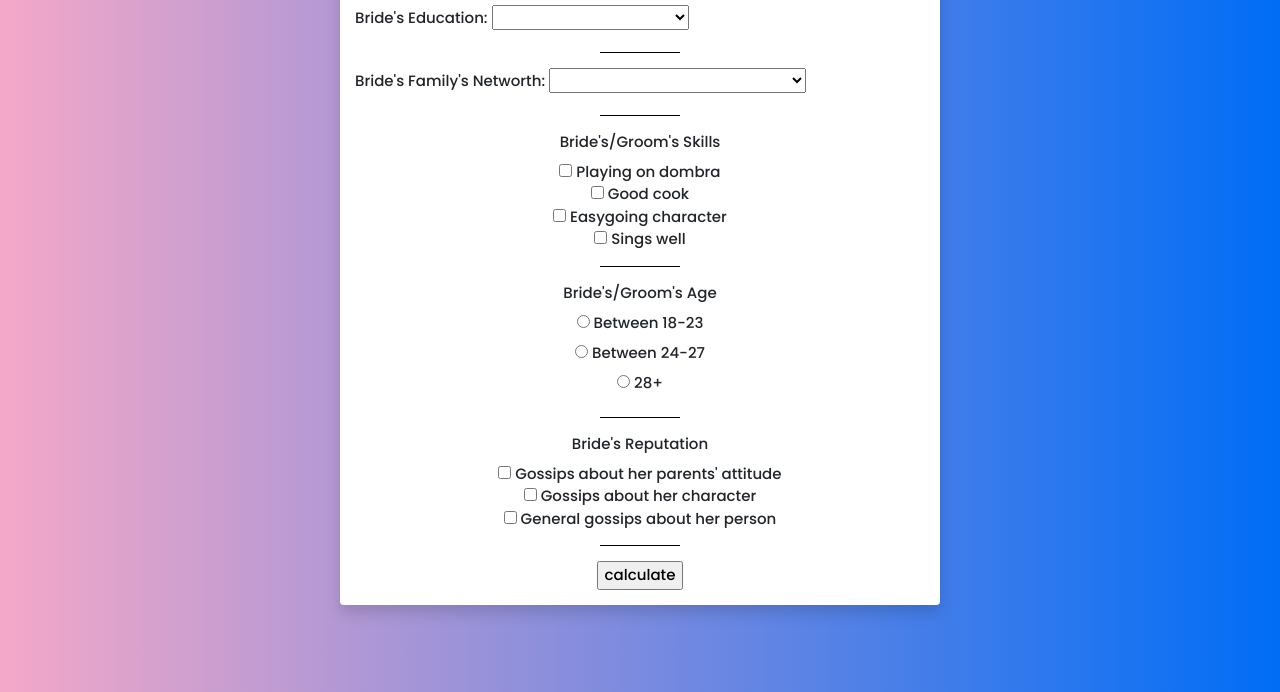
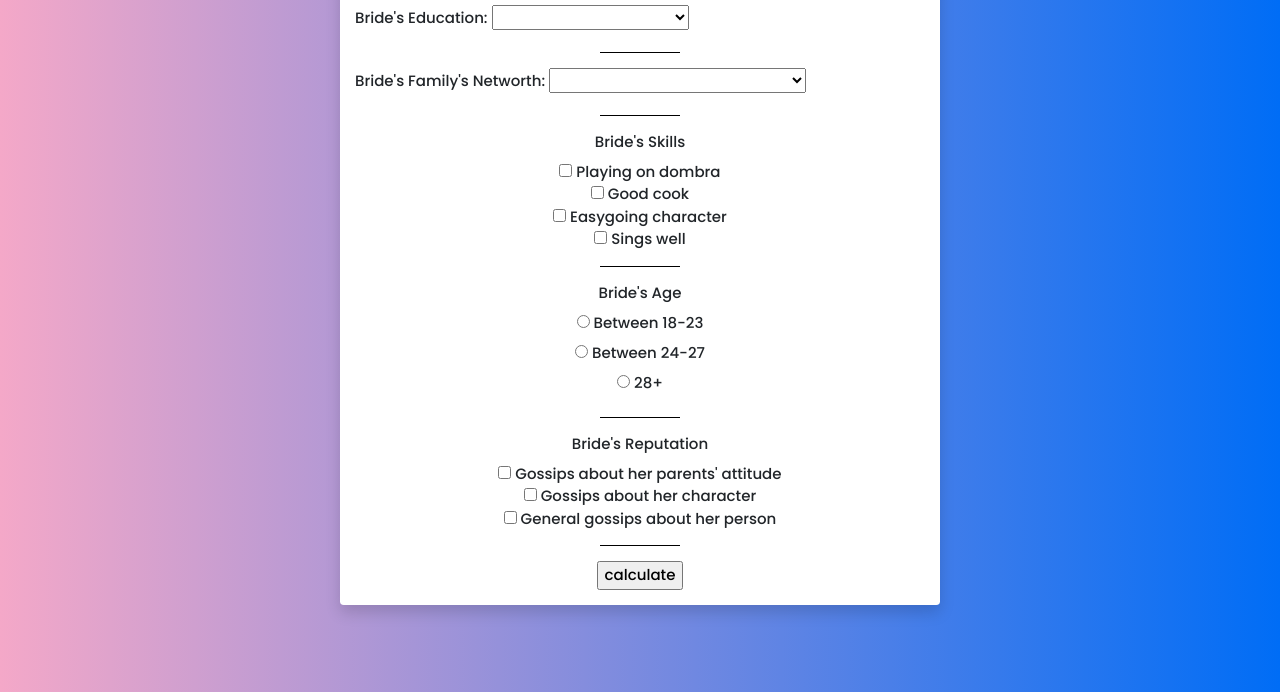
Before and after one commit to bixitova/Assignmnet-3, a plain HTML site: page index.html in a window 1280 px wide. Shown: the part 108-800 px from the top of the page. Drawn offline with nearby package versions, Linux system fonts and the light colour scheme.

Commit message:
Update index.html

```diff
--- a/index.html
+++ b/index.html
@@ -39,7 +39,7 @@
         </select>
         <hr>
         <form action="/action_page.php">
-          <label for="skills">Bride's/Groom's Skills</label><br>
+          <label for="skills">Bride's Skills</label><br>
           <input type="checkbox" class="skills" value="100"> Playing on dombra
           <br>
           <input type="checkbox" class="skills" value="200"> Good cook
@@ -52,7 +52,7 @@
 
         <hr>
         <form action="/action_page.php" name="age">
-          <label for="age">Bride's/Groom's Age</label>
+          <label for="age">Bride's Age</label>
           <br>
           <input type="radio" id="age1" name="age" value="1.5" class="age">
           <label for="age1">Between 18-23</label>
```
